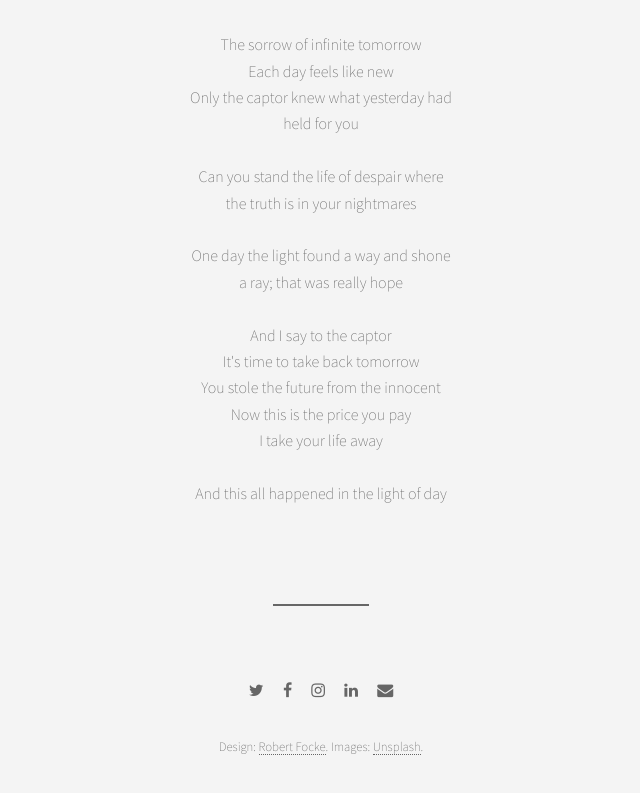
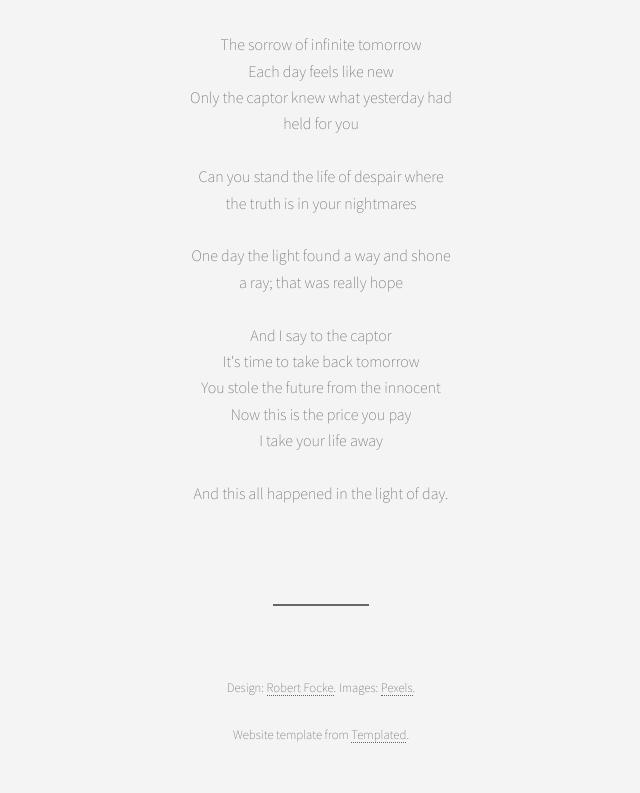
Before and after one commit to shinroo/bleedingink, a plain HTML site: page index.html in a window 1280 px wide. Shown: the part 1289-2082 px from the top of the page, without its empty margins (319-959 px from the left). Drawn offline with Linux system fonts and the light colour scheme.

Commit message:
fix spelling errors, update footer

```diff
--- a/index.html
+++ b/index.html
@@ -1,9 +1,4 @@
 <!DOCTYPE HTML>
-<!--
-	Epilogue by TEMPLATED
-	templated.co @templatedco
-	Released for free under the Creative Commons Attribution 3.0 license (templated.co/license)
--->
 <html>
 	<head>
 		<title>Bleeding Ink</title>
@@ -30,21 +25,21 @@
 					<section id="cta" class="main special">
 						<h2>Amnesia</h2>
 						<p>
-							I'm in  ahouse with no windows<br />
+							I'm in  a house with no windows<br />
 							Only God knows the pain that it carries<br />
 							<br />
 							These halls are made of prison walls<br />
 							In a house not built for suvivors<br />
 							<br />
 							The inhabitants are scared of receiving<br />
-							the kind of torture that could awakend the dead<br />
+							the kind of torture that could awaken the dead<br />
 							<br />
 							In the heart of the captor lies the answer<br />
 							to their misery<br />
 							<br />
 							But there's no regret from the source<br />
 							why; it is a mystery<br />
-							just drink up forget, froget and just like<br />
+							just drink up forget, forget and just like<br />
 							that there's no pain left.<br />
 							<br />
 							Forget the sins of yesterday, those that<br />
@@ -68,20 +63,14 @@
 							Now this is the price you pay<br />
 							I take your life away<br />
 							<br />
-							And this all happened in the light of day
+							And this all happened in the light of day.
 						</p>
 					</section>
 
 				<!-- Footer -->
 					<footer id="footer">
-						<ul class="icons">
-							<li><a href="#" class="icon fa-twitter"><span class="label">Twitter</span></a></li>
-							<li><a href="#" class="icon fa-facebook"><span class="label">Facebook</span></a></li>
-							<li><a href="#" class="icon fa-instagram"><span class="label">Instagram</span></a></li>
-							<li><a href="#" class="icon fa-linkedin"><span class="label">LinkedIn</span></a></li>
-							<li><a href="#" class="icon fa-envelope"><span class="label">Email</span></a></li>
-						</ul>
-						<p class="copyright">Design: <a href="https://shinroo.github.io">Robert Focke</a>. Images: <a href="https://unsplash.com">Unsplash</a>.</p>
+						<p class="copyright">Design: <a href="https://shinroo.github.io">Robert Focke</a>. Images: <a href="https://www.pexels.com/">Pexels</a>.</p>
+						<p class="copyright">Website template from <a href="https://templated.co/epilogue">Templated</a>.</p>
 					</footer>
 
 			</div>
```
